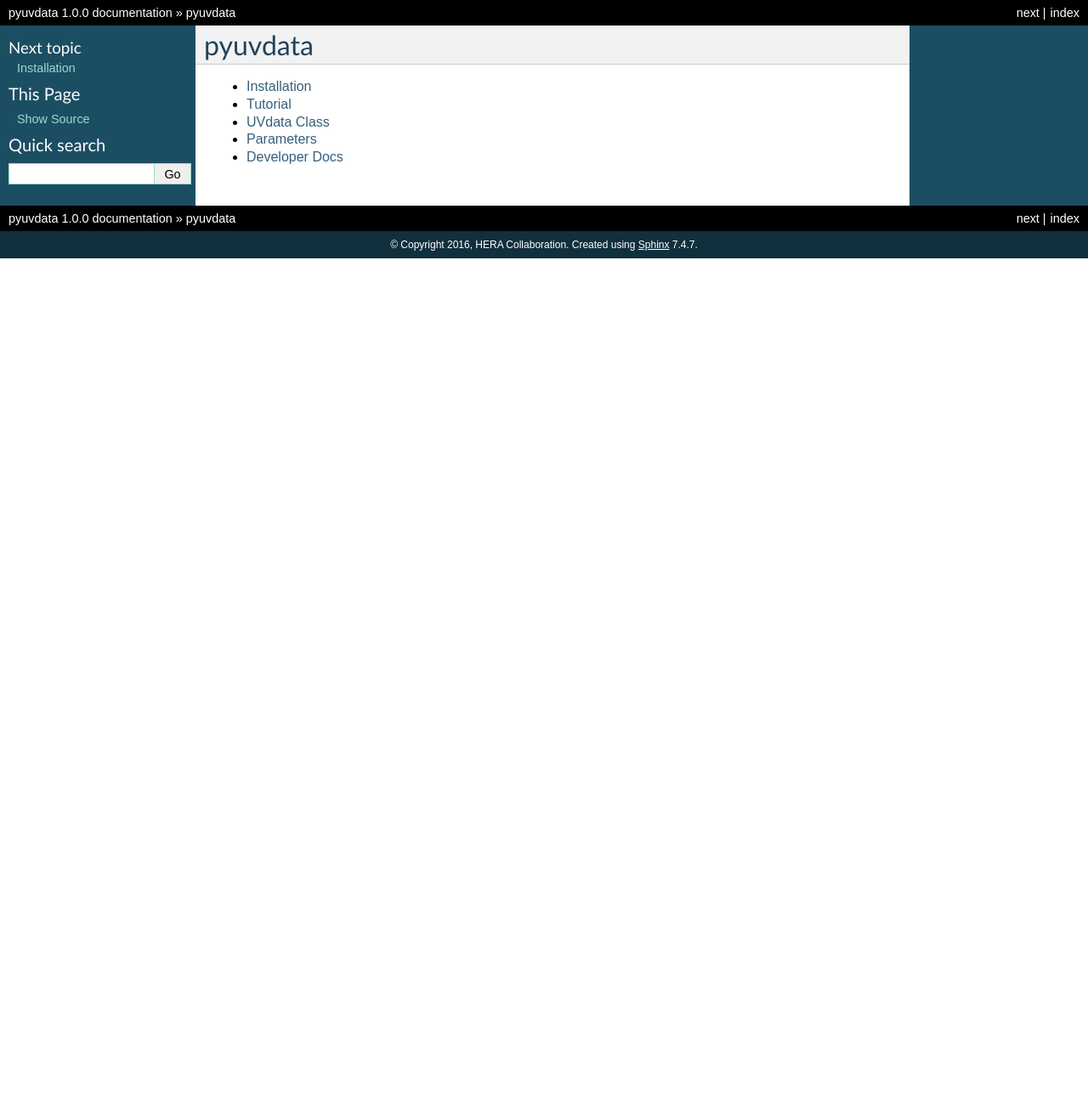
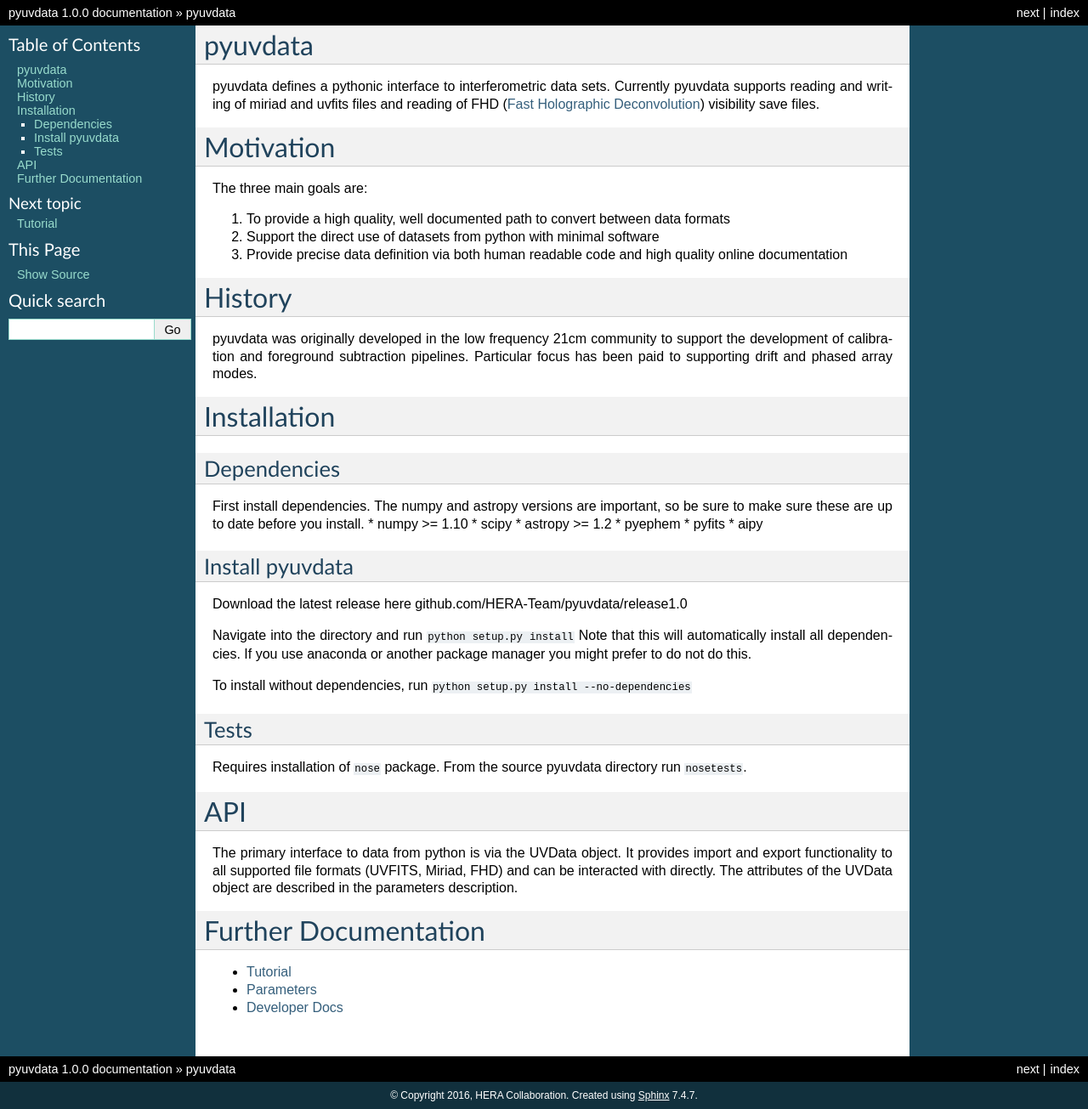
Before and after one commit to RadioAstronomySoftwareGroup/pyuvdata, a Sphinx documentation site: the page built from docs/index.rst, in a window 1280 px wide. Shown: the whole page at 85% size. Built offline with Sphinx 7.4.7, drawn with Linux system fonts in a browser that asks for light colours; before the commit the page ends 900 px from its top, so only the background shows below that.

Commit message:
script to put the readme content into the read the docs landing page

```diff
--- a/docs/index.rst
+++ b/docs/index.rst
@@ -1,15 +1,77 @@
 .. pyuvdata documentation master file, created by
-   sphinx-quickstart on Wed Aug 17 12:49:35 2016.
-   You can adapt this file completely to your liking, but it should at least
-   contain the root `toctree` directive.
+   make_index.py on 2016-11-29
 
 pyuvdata
+========
+
+pyuvdata defines a pythonic interface to interferometric data sets.
+Currently pyuvdata supports reading and writing of miriad and uvfits
+files and reading of FHD (`Fast Holographic
+Deconvolution <https://github.com/EoRImaging/FHD>`__) visibility save
+files.
+
+Motivation
+==========
+
+The three main goals are:
+
+1. To provide a high quality, well documented path to convert between
+   data formats
+2. Support the direct use of datasets from python with minimal software
+3. Provide precise data definition via both human readable code and high
+   quality online documentation
+
+History
+=======
+
+pyuvdata was originally developed in the low frequency 21cm community to
+support the development of calibration and foreground subtraction
+pipelines. Particular focus has been paid to supporting drift and phased
+array modes.
+
+Installation
+============
+
+Dependencies
+------------
+
+First install dependencies. The numpy and astropy versions are
+important, so be sure to make sure these are up to date before you
+install. \* numpy >= 1.10 \* scipy \* astropy >= 1.2 \* pyephem \*
+pyfits \* aipy
+
+Install pyuvdata
+----------------
+
+Download the latest release here
+github.com/HERA-Team/pyuvdata/release1.0
+
+Navigate into the directory and run ``python setup.py install`` Note
+that this will automatically install all dependencies. If you use
+anaconda or another package manager you might prefer to do not do this.
+
+To install without dependencies, run
+``python setup.py install --no-dependencies``
+
+Tests
+-----
+
+Requires installation of ``nose`` package. From the source pyuvdata
+directory run ``nosetests``.
+
+API
+===
+
+The primary interface to data from python is via the UVData object. It
+provides import and export functionality to all supported file formats
+(UVFITS, Miriad, FHD) and can be interacted with directly. The
+attributes of the UVData object are described in the parameters description.
+
+Further Documentation
 ====================================
 .. toctree::
    :maxdepth: 1
 
-   installation
    tutorial
-   uvdata
    parameters
    developer_docs
--- /dev/null
+++ b/docs/make_index.py
@@ -0,0 +1,27 @@
+"""
+Format the readme.md file into the sphinx index.rst file.
+"""
+import re
+import pypandoc
+from astropy.time import Time
+
+t = Time.now()
+t.out_subfmt = 'date'
+out = ('.. pyuvdata documentation master file, created by\n'
+       '   make_index.py on {date}\n\n').format(date=t.iso)
+
+readme_text = pypandoc.convert_file('../readme.md', 'rst')
+end_text = 'parameters description'
+regex = re.compile(end_text.replace(' ', '\s+'))
+loc = re.search(regex, readme_text).start()
+
+out += readme_text[0:loc] + end_text + '.'
+out += ('\n\nFurther Documentation\n====================================\n'
+        '.. toctree::\n'
+        '   :maxdepth: 1\n\n'
+        '   tutorial\n'
+        '   parameters\n'
+        '   developer_docs\n')
+F = open('index.rst', 'w')
+F.write(out)
+print "wrote index.rst"
```
Also changed, not shown: README.md (+4 -1 lines), docs/installation.rst (deleted, +0 -21 lines).
